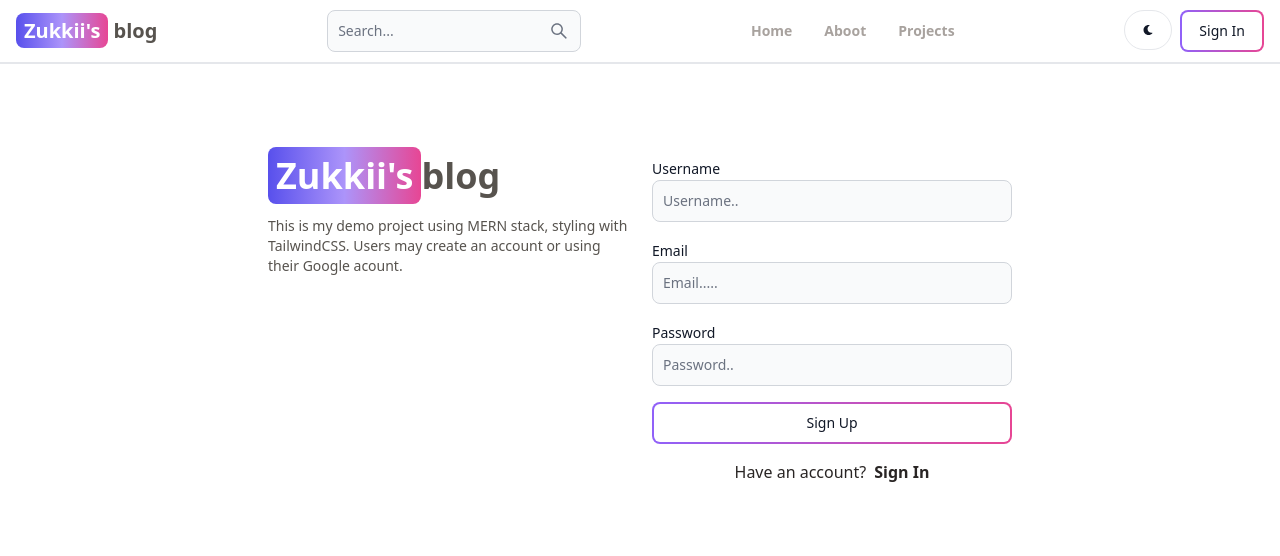
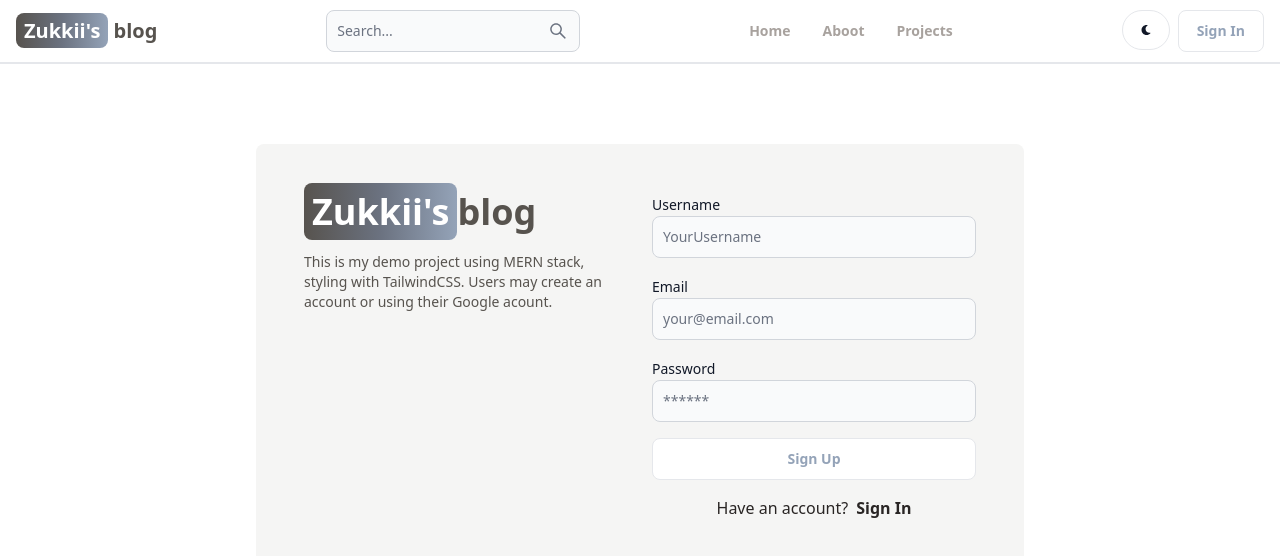
Before and after one commit to KaiIemsawat/blog-clone-101, a React (Vite) app in the folder client/: page /sign-up in a window 1280 px wide. Shown: the top 556 px of the page. Built offline with nearby package versions, Linux system fonts and the light colour scheme.

Commit message:
handle submit and set Proxy

```diff
--- a/client/src/components/Header.jsx
+++ b/client/src/components/Header.jsx
@@ -12,7 +12,7 @@ const Header = () => {
         to="/"
         className="self-center whitespace-nowrap text-sm font-semibold sm:text-xl dark:text-[#eaeae]"
       >
-        <span className="rounded-lg bg-gradient-to-r from-indigo-600 via-purple-400 to-pink-500 px-2 py-1 text-white">
+        <span className="rounded-lg bg-gradient-to-r from-stone-600 via-gray-500 to-slate-400 px-2 py-1 text-white">
           Zukkii's
         </span>{" "}
         <span className="text-stone-600">blog</span>
@@ -33,8 +33,10 @@ const Header = () => {
           <FaMoon />
         </Button>
         <Link to="/sign-in">
-          <Button gradientDuoTone="purpleToPink" outline>
-            Sign In
+          <Button color="gray">
+            <span className="font-semibold text-slate-400 hover:text-slate-800 hover:underline">
+              Sign In
+            </span>
           </Button>
         </Link>
         <Navbar.Toggle />
--- a/client/src/pages/SignUp.jsx
+++ b/client/src/pages/SignUp.jsx
@@ -1,17 +1,39 @@
 import { Link } from "react-router-dom";
 import { Button, Label, TextInput } from "flowbite-react";
+import { useState } from "react";
 
 export default function SignUp() {
+  const [formData, setFormData] = useState({});
+  const [errorMessage, setErrorMessage] = useState(null);
+  const [loading, setLoading] = useState(false);
+  const onChange = (e) => {
+    setFormData({
+      ...formData,
+      [e.target.id]: e.target.value,
+    });
+  };
+
+  const handleSubmit = async (e) => {
+    e.preventDefault();
+    try {
+      const res = await fetch("/api/auth/signup", {
+        method: "POST",
+        headers: { "Content-Type": "application/json" },
+        body: JSON.stringify(formData),
+      });
+      const data = await res.json();
+    } catch (error) {}
+  };
   return (
     <div className="mt-20 min-h-screen">
-      <div className="mx-auto flex max-w-3xl flex-col gap-6 p-3 md:flex-row">
+      <div className="mx-auto flex max-w-3xl flex-col gap-6 rounded-lg bg-stone-100 p-12 md:flex-row dark:bg-stone-800">
         {/* LEFT */}
         <div className="flex-1">
           <Link
             to="/"
             className="self-center text-4xl font-semibold dark:text-[#eaeae]"
           >
-            <span className="rounded-lg bg-gradient-to-r from-indigo-600 via-purple-400 to-pink-500 px-2 py-1 text-white">
+            <span className="rounded-lg bg-gradient-to-r from-stone-600 via-gray-500 to-slate-400 px-2 py-1 text-white">
               Zukkii's
             </span>
             <span className="text-stone-600">blog</span>
@@ -23,25 +45,38 @@ export default function SignUp() {
         </div>
         {/* RIGHT */}
         <div className="flex-1">
-          <form className="flex flex-col gap-4">
+          <form className="flex flex-col gap-4" onSubmit={handleSubmit}>
             <div>
               <Label value="Username" />
-              <TextInput type="text" placeholder="Username.." id="username" />
+              <TextInput
+                type="text"
+                placeholder="YourUsername"
+                id="username"
+                onChange={onChange}
+              />
             </div>
             <div>
               <Label value="Email" />
-              <TextInput type="email" placeholder="Email....." id="email" />
+              <TextInput
+                type="email"
+                placeholder="your@email.com"
+                id="email"
+                onChange={onChange}
+              />
             </div>
             <div>
               <Label value="Password" />
               <TextInput
                 type="password"
-                placeholder="Password.."
+                placeholder="******"
                 id="password"
+                onChange={onChange}
               />
             </div>
-            <Button gradientDuoTone="purpleToPink" outline type="submit">
-              Sign Up
+            <Button color="gray" type="submit">
+              <span className="font-semibold text-slate-400 hover:text-slate-800 hover:underline">
+                Sign Up
+              </span>
             </Button>
           </form>
           <div className="mt-4 flex justify-center gap-2 font-light text-stone-800">
--- a/client/vite.config.js
+++ b/client/vite.config.js
@@ -1,7 +1,15 @@
-import { defineConfig } from 'vite'
-import react from '@vitejs/plugin-react-swc'
+import { defineConfig } from "vite";
+import react from "@vitejs/plugin-react-swc";
 
 // https://vitejs.dev/config/
 export default defineConfig({
+  server: {
+    proxy: {
+      "/api": {
+        target: "http://localhost:3303",
+        secure: false,
+      },
+    },
+  },
   plugins: [react()],
-})
+});
```
